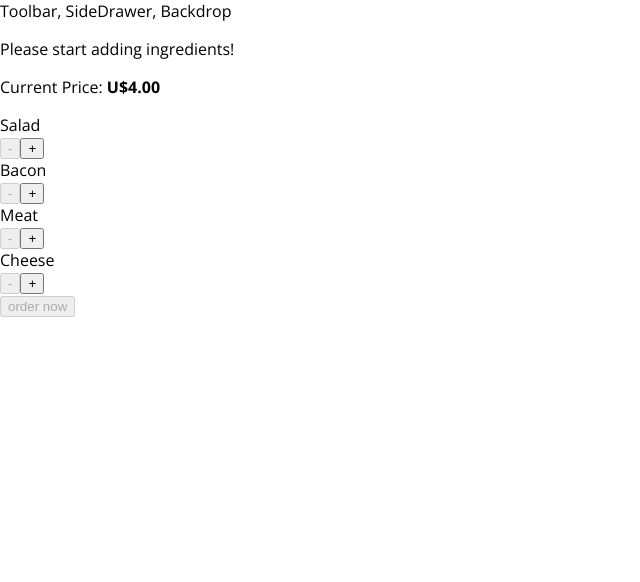
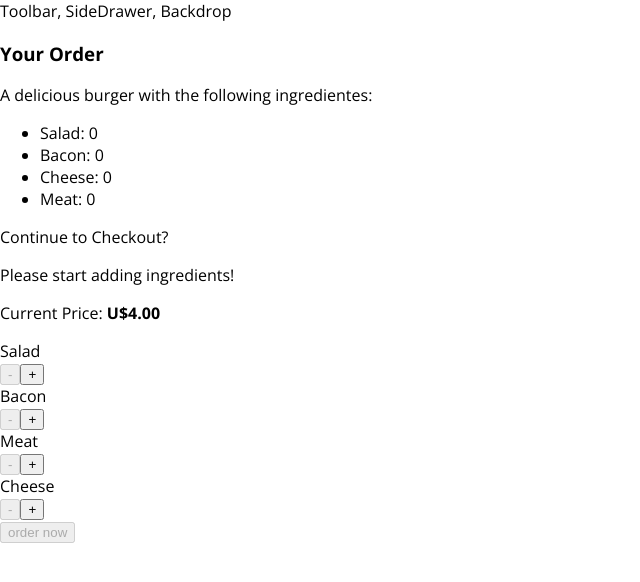
Before and after one commit to caraujo07/burger-builder, a React app: page / in a window 1280 px wide. Shown: the top 582 px of the page, without its empty margins (0-640 px from the left). Built offline with nearby package versions, Linux system fonts and the light colour scheme.

Commit message:
Adicionando o modal Summary Order

```diff
--- /dev/null
+++ b/src/components/Burger/OrderSummary/OrderSummary.js
@@ -0,0 +1,22 @@
+import React from 'react';
+
+const orderSummary = (props) => {
+  const ingredientSummary = Object.keys(props.ingredients).map(igKey => {
+    return (<li key={igKey}>
+              <span style={{textTransform: 'capitalize'}}>{igKey}</span>: {props.ingredients[igKey]}
+            </li>)
+  });
+
+  return(
+    <>
+      <h3>Your Order</h3>
+      <p>A delicious burger with the following ingredientes:</p>
+      <ul>
+        {ingredientSummary}
+      </ul>
+      <p>Continue to Checkout?</p>
+    </>
+  );
+};
+
+export default orderSummary;
--- /dev/null
+++ b/src/components/UI/Modal/Modal.css
@@ -0,0 +1,20 @@
+.Modal {
+    position: fixed;
+    z-index: 500;
+    background-color: white;
+    width: 70%;
+    border: 1px solid #ccc;
+    box-shadow: 1px 1px 1px black;
+    padding: 16px;
+    left: 15%;
+    top: 30%;
+    box-sizing: border-box;
+    transition: all 0.3s ease-out;
+}
+
+@media (min-width: 600px) {
+    .Modal {
+        width: 500px;
+        left: calc(50% - 250px);
+    }
+}
--- /dev/null
+++ b/src/components/UI/Modal/Modal.js
@@ -0,0 +1,11 @@
+import React from 'react';
+
+import classes from './Modal.css';
+
+const modal = (props) => (
+  <div className={classes.Modal}>
+    {props.children}
+  </div>
+);
+
+export default modal;
--- a/src/containers/BurgerBuilder/BurgerBuilder.js
+++ b/src/containers/BurgerBuilder/BurgerBuilder.js
@@ -1,6 +1,8 @@
 import React, { Component } from 'react';
 import Burger from '../../components/Burger/Burger';
 import BuildControls from '../../components/Burger/BuildControls/BuildControls';
+import Modal from '../../components/UI/Modal/Modal';
+import OrderSummary from '../../components/Burger/OrderSummary/OrderSummary';
 
 const INGREDIENT_PRICES = {
   salad: 0.5,
@@ -76,6 +78,9 @@
     }
     return (
      <>
+      <Modal>
+        <OrderSummary ingredients={this.state.ingredients} />
+      </Modal>
       <Burger ingredients={this.state.ingredients} />
       <BuildControls
         ingredientAdded={this.addIngredientHandler}
```
Also changed, not shown: src/components/UI/Backdrop/Backdrop.js (added).
